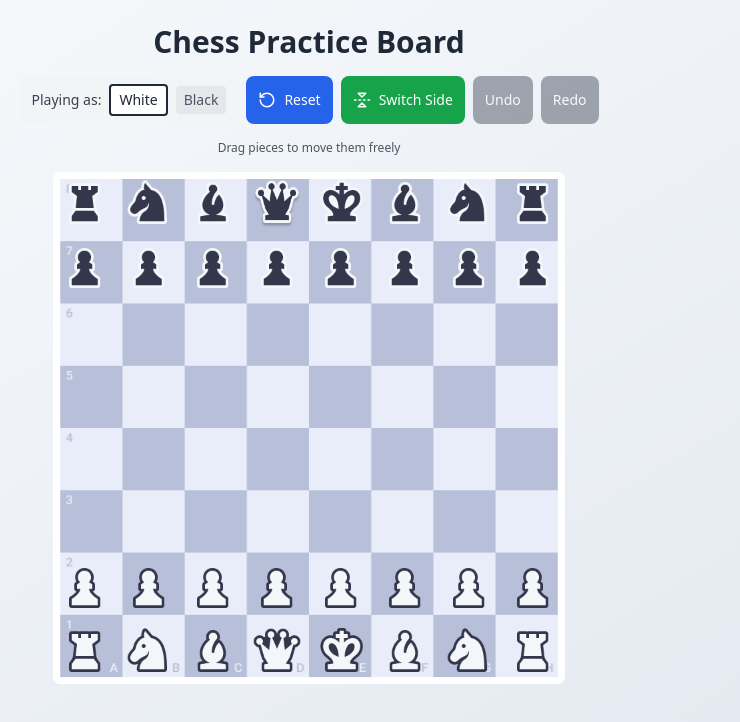
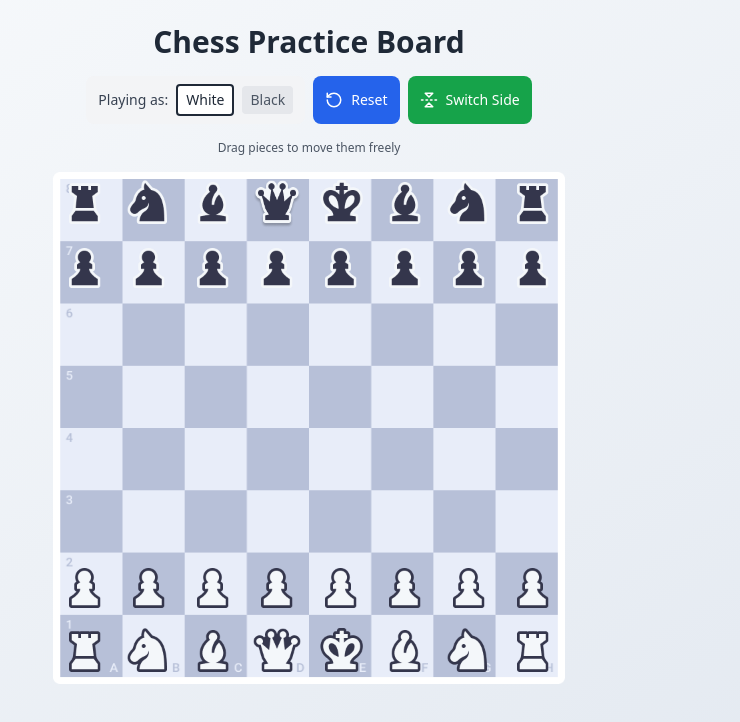
Before and after one commit to slammers001/chess-board, a React (Vite) app: page / in a window 1280 px wide. Shown: the top 722 px of the page, without its empty margins (331-1071 px from the left). Built offline with nearby package versions, Linux system fonts and the light colour scheme.

Commit message:
fix error

```diff
--- a/src/components/ChessBoard.tsx
+++ b/src/components/ChessBoard.tsx
@@ -1,6 +1,6 @@
 import { useState } from 'react';
 import { BoardPosition } from '../types/chess';
-import { files, ranks, getSquareKey, getInitialPosition, getSquareColor } from '../chessUtils';
+import { files, ranks, getSquareKey, getInitialPosition } from '../chessUtils';
 import { ChessSquare } from './ChessSquare';
 import { RotateCcw, FlipVertical2 } from 'lucide-react';
 
@@ -56,20 +56,6 @@ export function ChessBoard() {
     setPlayerColor(playerColor === 'white' ? 'black' : 'white');
   };
 
-  const undo = () => {
-    if (historyIndex > 0) {
-      setHistoryIndex(historyIndex - 1);
-      setPosition(moveHistory[historyIndex - 1]);
-    }
-  };
-
-  const redo = () => {
-    if (historyIndex < moveHistory.length - 1) {
-      setHistoryIndex(historyIndex + 1);
-      setPosition(moveHistory[historyIndex + 1]);
-    }
-  };
-
   return (
     <div className="flex flex-col items-center gap-4 p-6">
       <h1 className="text-3xl font-bold text-gray-800">Chess Practice Board</h1>
@@ -114,22 +100,6 @@ export function ChessBoard() {
           <FlipVertical2 size={18} />
           Switch Side
         </button>
-
-        <button
-          onClick={undo}
-          disabled={historyIndex === 0}
-          className="px-3 py-2 bg-gray-600 text-white rounded-lg hover:bg-gray-700 transition-colors disabled:opacity-50 disabled:cursor-not-allowed text-sm"
-        >
-          Undo
-        </button>
-
-        <button
-          onClick={redo}
-          disabled={historyIndex === moveHistory.length - 1}
-          className="px-3 py-2 bg-gray-600 text-white rounded-lg hover:bg-gray-700 transition-colors disabled:opacity-50 disabled:cursor-not-allowed text-sm"
-        >
-          Redo
-        </button>
       </div>
 
       <div className="text-xs text-gray-600">
@@ -163,7 +133,6 @@ export function ChessBoard() {
                 <ChessSquare
                   squareKey={squareKey}
                   piece={square.piece}
-                  isLight={false} // Not needed with board image
                   isHighlighted={false}
                   onDragStart={handleDragStart}
                   onDragOver={handleDragOver}
```
